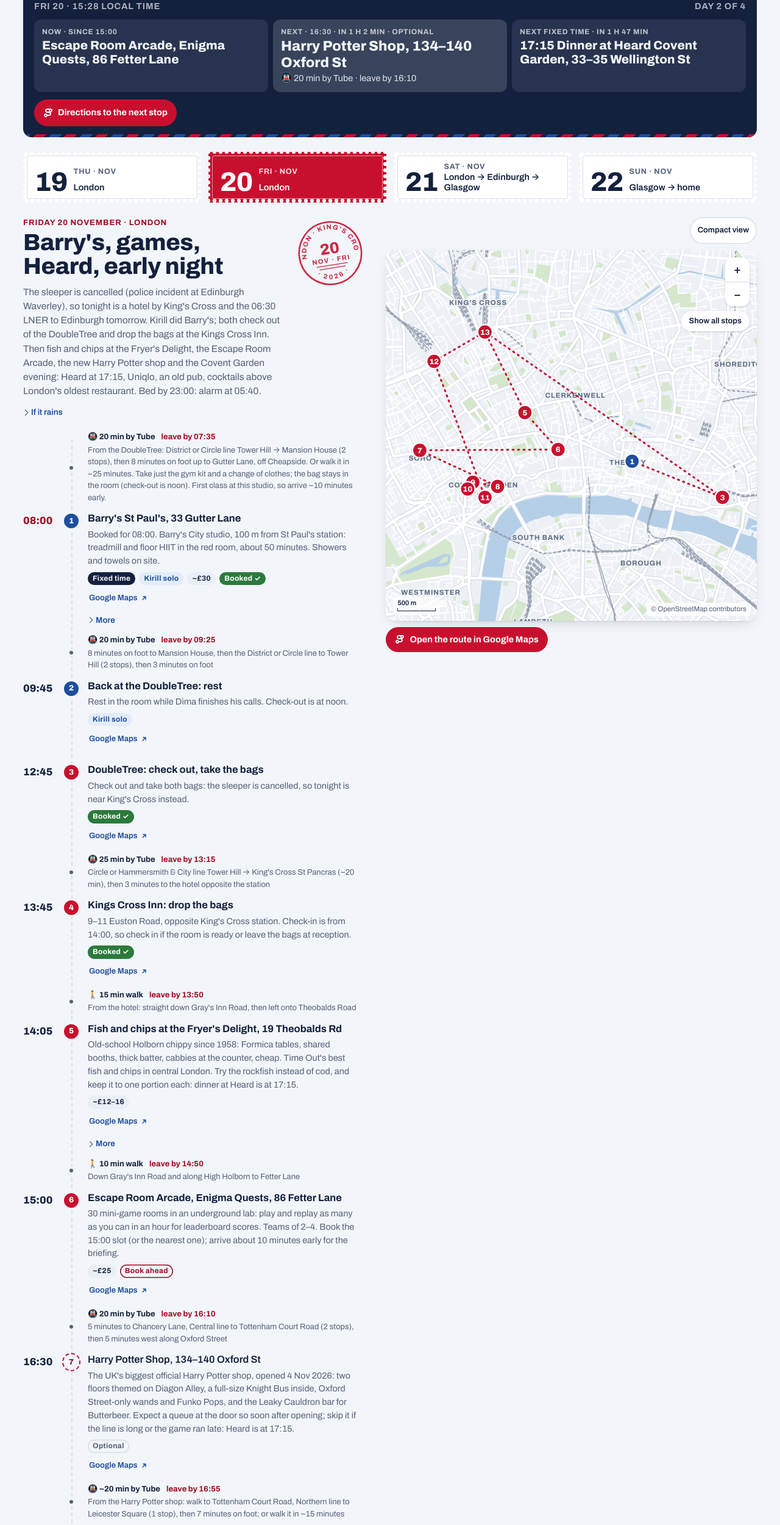
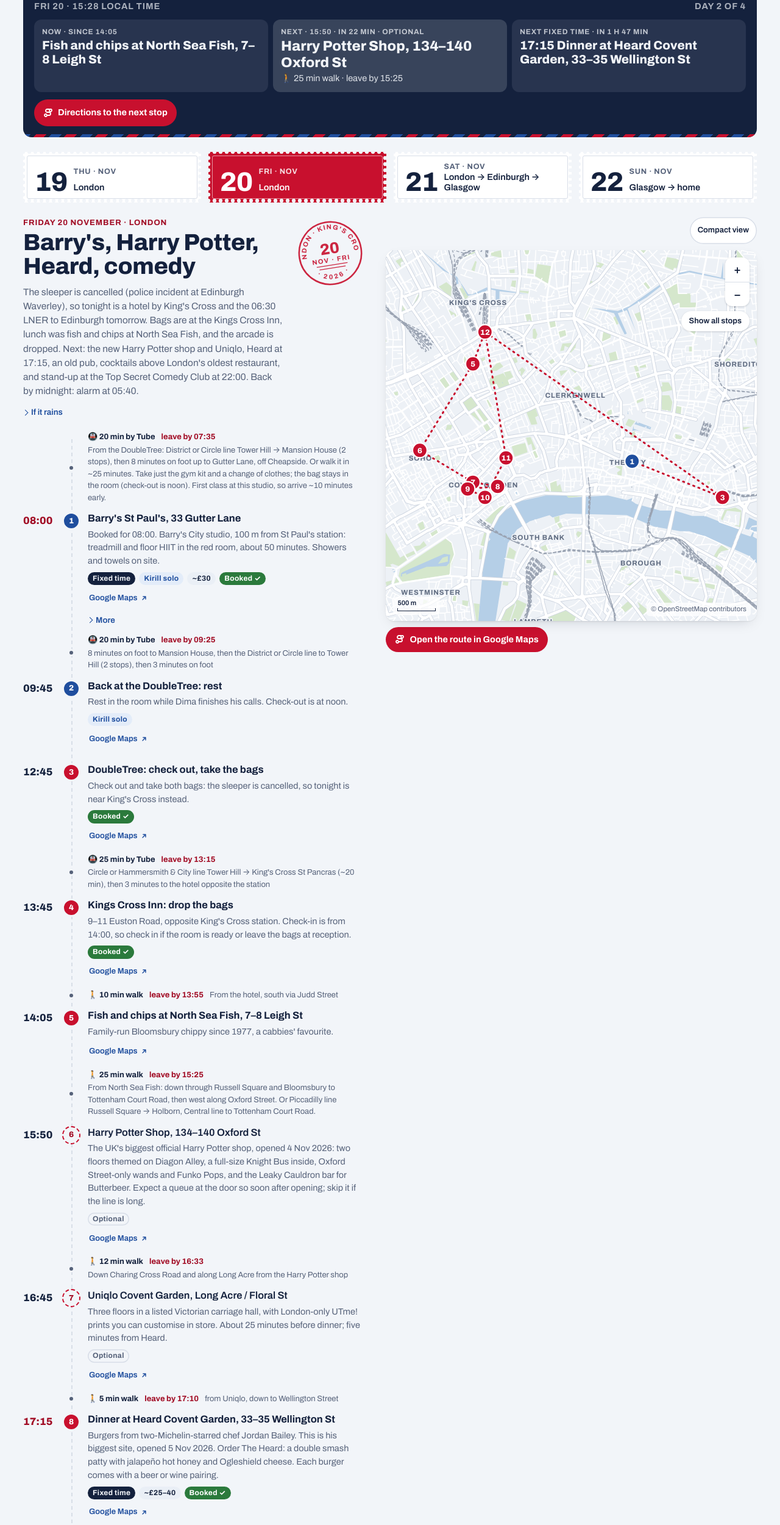
Before and after one commit to kirkopopop/UkTrip, a plain HTML site: page index.html in a window 1280 px wide. Shown: the part 242-2742 px from the top of the page at 61% size. Drawn offline with Linux system fonts and the light colour scheme.

Commit message:
Friday: North Sea Fish lunch, arcade dropped, Top Secret Comedy Club at 22:00
Co-Authored-By: Claude Opus 5.5 <noreply@anthropic.com>
Claude-Session: https://claude.ai/code/session_016AL8XRow91bzKUxVzN1A8N

```diff
--- a/index.html
+++ b/index.html
@@ -659,7 +659,7 @@ details.spare[open] > summary::after{transform:rotate(-135deg)}
           <tr><td>Cocktails at Swift and Waltz</td><td><a href="#thu" data-goto="thu">Thu</a></td><td class="num">£14–18 each</td></tr>
           <tr><td>Barry's St Paul's, one class (Kirill)</td><td><a href="#fri" data-goto="fri">Fri</a></td><td class="num">~£30</td></tr>
           <tr><td>Postal Museum + Mail Rail (Kirill)</td><td><a href="#fri" data-goto="fri">Fri</a></td><td class="num">~£18–20</td></tr>
-          <tr><td>Interactive experience (karts, Crystal Maze, Escape Arcade, Prison Island)</td><td><a href="#fri" data-goto="fri">Fri</a></td><td class="num">~£25–79</td></tr>
+          <tr><td>Top Secret Comedy Club, Friday late show (booked)</td><td><a href="#fri" data-goto="fri">Fri</a></td><td class="num">~£15</td></tr>
           <tr><td>Heard Covent Garden, burger and a drink</td><td><a href="#fri" data-goto="fri">Fri</a></td><td class="num">~£25–40</td></tr>
           <tr><td>Caledonian Sleeper (cancelled, full refund); LNER on the same ticket</td><td><a href="#sat" data-goto="sat">Sat</a></td><td class="num">£0</td></tr>
           <tr><td>Kings Cross Inn Hotel, 1 night</td><td><a href="#fri" data-goto="fri">Fri</a></td><td class="num">tbc</td></tr>
@@ -714,7 +714,7 @@ details.spare[open] > summary::after{transform:rotate(-135deg)}
           <a href="https://www.timeout.com/london/restaurants/tatar-bunar" target="_blank" rel="noopener">Tatar Bunar</a> ·
           <a href="https://thatsup.co.uk/london/gym/barrys-london-st-pauls/" target="_blank" rel="noopener">Barry's St Paul's</a> ·
           <a href="https://www.timeout.com/london/museums/british-postal-museum-and-archive" target="_blank" rel="noopener">Postal Museum</a> ·
-          <a href="https://www.timeout.com/london/news/arcade-arena-london-southbank-games-080926" target="_blank" rel="noopener">Arcade Arena</a> ·
+          <a href="https://thetopsecretcomedyclub.co.uk/" target="_blank" rel="noopener">Top Secret Comedy Club</a> ·
           <a href="https://www.simmonsbar.co.uk/?p=264" target="_blank" rel="noopener">Simmons Greek Street</a> ·
           <a href="https://www.timeout.com/london/bars-and-pubs/waltz" target="_blank" rel="noopener">Waltz</a> ·
           <a href="https://www.timeout.com/london/bars-pubs/soho-london-bars" target="_blank" rel="noopener">Soho bars</a> ·
@@ -787,9 +787,9 @@ var DAYS = [
     {t:"~23:30", n:"Back to the DoubleTree", go:{m:"walk",min:25,txt:"or an Uber, ~£10–15"}, p:"25 min on foot from Shoreditch, or an Uber (~£10–15). Early start tomorrow for Barry's.", off:true}
    ]},
  { id:"fri", iso:"2026-11-20", cities:["london"], mark:"LONDON · KING'S CROSS", tab:"Fri 20", place:"London", date:"Friday 20 November", city:"london",
-   title:"Barry's, games, Heard, early night",
-   rain:["Every stop today is indoors, and the Covent Garden hops are about 5 minutes each.","The walk from the hotel to the Fryer's Delight is the longest stretch outside (15 min); take the Piccadilly line one stop to Russell Square if it pours."],
-   intro:"The sleeper is cancelled (police incident at Edinburgh Waverley), so tonight is a hotel by King's Cross and the 06:30 LNER to Edinburgh tomorrow. Kirill did Barry's; both check out of the DoubleTree and drop the bags at the Kings Cross Inn. Then fish and chips at the Fryer's Delight, the Escape Room Arcade, the new Harry Potter shop and the Covent Garden evening: Heard at 17:15, Uniqlo, an old pub, cocktails above London's oldest restaurant. Bed by 23:00: alarm at 05:40.",
+   title:"Barry's, Harry Potter, Heard, comedy",
+   rain:["Every stop today is indoors, and the Covent Garden hops are about 5 minutes each.","From Rules to the comedy club is a 10-minute walk up Drury Lane; Holborn station is right by the club for the ride back."],
+   intro:"The sleeper is cancelled (police incident at Edinburgh Waverley), so tonight is a hotel by King's Cross and the 06:30 LNER to Edinburgh tomorrow. Bags are at the Kings Cross Inn, lunch was fish and chips at North Sea Fish, and the arcade is dropped. Next: the new Harry Potter shop and Uniqlo, Heard at 17:15, an old pub, cocktails above London's oldest restaurant, and stand-up at the Top Secret Comedy Club at 22:00. Back by midnight: alarm at 05:40.",
    off:"Sleeper cancelled. Night at the Kings Cross Inn Hotel, then the <b>06:30</b> LNER King's Cross → Edinburgh Waverley on Saturday.",
    stops:[
     {t:"08:00", n:"Barry's St Paul's, 33 Gutter Lane", k:"fixed", chk:"barrys", go:{m:"tube",min:20,leave:"07:35",txt:"From the DoubleTree: District or Circle line Tower Hill → Mansion House (2 stops), then 8 minutes on foot up to Gutter Lane, off Cheapside. Or walk it in ~25 minutes. Take just the gym kit and a change of clothes; the bag stays in the room (check-out is noon). First class at this studio, so arrive ~10 minutes early."}, p:"Booked for 08:00. Barry's City studio, 100 m from St Paul's station: treadmill and floor HIIT in the red room, about 50 minutes. Showers and towels on site.", who:"Kirill", fee:["~£30","paid"], ll:[51.5149,-0.0952], q:"Barry's London St Paul's, 33 Gutter Lane",
@@ -797,19 +797,17 @@ var DAYS = [
     {t:"09:45", n:"Back at the DoubleTree: rest", go:{m:"tube",min:20,txt:"8 minutes on foot to Mansion House, then the District or Circle line to Tower Hill (2 stops), then 3 minutes on foot"}, p:"Rest in the room while Dima finishes his calls. Check-out is at noon.", who:"Kirill", ll:[51.5106,-0.0780], q:"DoubleTree by Hilton London Tower of London, 7 Pepys Street"},
     {t:"12:45", n:"DoubleTree: check out, take the bags", chk:"doubletree", p:"Check out and take both bags: the sleeper is cancelled, so tonight is near King's Cross instead.", ll:[51.5106,-0.0780], q:"DoubleTree by Hilton London Tower of London, 7 Pepys Street"},
     {t:"13:45", n:"Kings Cross Inn: drop the bags", chk:"kxinn", go:{m:"tube",min:25,leave:"13:15",txt:"Circle or Hammersmith & City line Tower Hill → King's Cross St Pancras (~20 min), then 3 minutes to the hotel opposite the station"}, p:"9–11 Euston Road, opposite King's Cross station. Check-in is from 14:00, so check in if the room is ready or leave the bags at reception.", ll:[51.5303,-0.1232], q:"Kings Cross Inn Hotel, 9-11 Euston Road, London"},
-    {t:"14:05", n:"Fish and chips at the Fryer's Delight, 19 Theobalds Rd", go:{m:"walk",min:15,txt:"From the hotel: straight down Gray's Inn Road, then left onto Theobalds Road"}, p:"Old-school Holborn chippy since 1958: Formica tables, shared booths, thick batter, cabbies at the counter, cheap. Time Out's best fish and chips in central London. Try the rockfish instead of cod, and keep it to one portion each: dinner at Heard is at 17:15.", fee:["~£12–16","paid"], ll:[51.5207,-0.1156], q:"The Fryer's Delight, 19 Theobalds Road, London",
-      more:"<p>Eat in or take away. 10 minutes' walk to the Escape Room Arcade. If it's shut or rammed: <b>Golden Union</b>, Poland St, Soho (a tube hop away) or a pub lunch on Fetter Lane.</p>"},
-    {t:"15:00", n:"Escape Room Arcade, Enigma Quests, 86 Fetter Lane", chk:"karts", book:true, go:{m:"walk",min:10,txt:"Down Gray's Inn Road and along High Holborn to Fetter Lane"}, p:"30 mini-game rooms in an underground lab: play and replay as many as you can in an hour for leaderboard scores. Teams of 2–4. Book the 15:00 slot (or the nearest one); arrive about 10 minutes early for the briefing.", fee:["~£25","paid"], ll:[51.5163,-0.1093], q:"Enigma Quests, 86 Fetter Lane, London"},
-    {t:"16:30", n:"Harry Potter Shop, 134–140 Oxford St", k:"opt", go:{m:"tube",min:20,txt:"5 minutes to Chancery Lane, Central line to Tottenham Court Road (2 stops), then 5 minutes west along Oxford Street"}, p:"The UK's biggest official Harry Potter shop, opened 4 Nov 2026: two floors themed on Diagon Alley, a full-size Knight Bus inside, Oxford Street-only wands and Funko Pops, and the Leaky Cauldron bar for Butterbeer. Expect a queue at the door so soon after opening; skip it if the line is long or the game ran late: Heard is at 17:15.", ll:[51.5162,-0.1356], q:"Harry Potter Shop, 134-140 Oxford Street, London"},
-    {t:"17:15", n:"Dinner at Heard Covent Garden, 33–35 Wellington St", k:"fixed", chk:"heard", go:{m:"tube",min:20,est:true,txt:"From the Harry Potter shop: walk to Tottenham Court Road, Northern line to Leicester Square (1 stop), then 7 minutes on foot; or walk it in ~15 minutes"}, p:"Burgers from two-Michelin-starred chef Jordan Bailey. This is his biggest site, opened 5 Nov 2026. Order The Heard: a double smash patty with jalapeño hot honey and Ogleshield cheese. Each burger comes with a beer or wine pairing.", fee:["~£25–40","paid"], booked:true, ll:[51.5119,-0.1208], q:"Heard Covent Garden, 33-35 Wellington Street, London",
+    {t:"14:05", n:"Fish and chips at North Sea Fish, 7–8 Leigh St", go:{m:"walk",min:10,txt:"From the hotel, south via Judd Street"}, p:"Family-run Bloomsbury chippy since 1977, a cabbies' favourite.", ll:[51.5265,-0.1255], q:"North Sea Fish Restaurant, 7-8 Leigh Street, London"},
+    {t:"15:50", n:"Harry Potter Shop, 134–140 Oxford St", k:"opt", go:{m:"walk",min:25,txt:"From North Sea Fish: down through Russell Square and Bloomsbury to Tottenham Court Road, then west along Oxford Street. Or Piccadilly line Russell Square → Holborn, Central line to Tottenham Court Road."}, p:"The UK's biggest official Harry Potter shop, opened 4 Nov 2026: two floors themed on Diagon Alley, a full-size Knight Bus inside, Oxford Street-only wands and Funko Pops, and the Leaky Cauldron bar for Butterbeer. Expect a queue at the door so soon after opening; skip it if the line is long.", ll:[51.5162,-0.1356], q:"Harry Potter Shop, 134-140 Oxford Street, London"},
+    {t:"16:45", n:"Uniqlo Covent Garden, Long Acre / Floral St", k:"opt", go:{m:"walk",min:12,txt:"Down Charing Cross Road and along Long Acre from the Harry Potter shop"}, p:"Three floors in a listed Victorian carriage hall, with London-only UTme! prints you can customise in store. About 25 minutes before dinner; five minutes from Heard.", ll:[51.5124,-0.1255], q:"Uniqlo Covent Garden, Long Acre, London"},
+    {t:"17:15", n:"Dinner at Heard Covent Garden, 33–35 Wellington St", k:"fixed", chk:"heard", go:{m:"walk",min:5,txt:"from Uniqlo, down to Wellington Street"}, p:"Burgers from two-Michelin-starred chef Jordan Bailey. This is his biggest site, opened 5 Nov 2026. Order The Heard: a double smash patty with jalapeño hot honey and Ogleshield cheese. Each burger comes with a beer or wine pairing.", fee:["~£25–40","paid"], booked:true, ll:[51.5119,-0.1208], q:"Heard Covent Garden, 33-35 Wellington Street, London",
       more:"<p>Booked for 17:15. <b>Dessert in the Soda Room downstairs:</b> a speakeasy dessert and cocktail bar with hot apple pie, brûlée cheesecake and milk soft serve. It's for diners only, subject to space, so ask on arrival.</p>"},
-    {t:"18:35", n:"Uniqlo Covent Garden, Long Acre / Floral St", k:"opt", go:{m:"walk",min:5,txt:"from Heard, up to Long Acre"}, p:"Three floors in a listed Victorian carriage hall, with London-only UTme! prints you can customise in store. Straight after dinner: open until 20:00 on Fridays, so about 25 minutes before the pub.", ll:[51.5124,-0.1255], q:"Uniqlo Covent Garden, Long Acre, London"},
-    {t:"19:15", n:"Pint at the Lamb & Flag, 33 Rose St", k:"opt", go:{m:"walk",min:5,txt:"from Uniqlo, via Garrick Street"}, p:"A tiny, creaky 18th-century pub down an alley off Garrick Street, with low ceilings and wood panelling. On a Friday the crowd spills out into the lane.", fee:["~£7 a pint","paid"], ll:[51.5116,-0.1265], q:"Lamb and Flag, 33 Rose Street, London",
+    {t:"18:40", n:"Pint at the Lamb & Flag, 33 Rose St", k:"opt", go:{m:"walk",min:5,txt:"from Heard, via Garrick Street"}, p:"A tiny, creaky 18th-century pub down an alley off Garrick Street, with low ceilings and wood panelling. On a Friday the crowd spills out into the lane.", fee:["~£7 a pint","paid"], ll:[51.5116,-0.1265], q:"Lamb and Flag, 33 Rose Street, London",
       more:"<p>If it's rammed: <b>The Harp</b> (47 Chandos Place), a narrow, award-winning real-ale pub 5 minutes away.</p>"},
-    {t:"20:15", n:"Cocktails upstairs at Rules, 35 Maiden Lane", k:"opt", go:{m:"walk",min:5}, p:"The bar above London's oldest restaurant (1798): game trophies, red velvet and serious classic cocktails. 5 minutes' walk from the Lamb & Flag.", fee:["~£16–19 a cocktail","paid"], ll:[51.5106,-0.1232], q:"Upstairs at Rules, 35 Maiden Lane, London",
-      more:"<p>Time for a second round elsewhere? <b>Eve Bar</b> (34 Southampton St), Adam Handling's basement cocktail bar under his restaurant Frog, is 2 minutes away.</p>"},
-    {t:"21:45", n:"One for the road at the Euston Tap", k:"opt", go:{m:"tube",min:20,txt:"Walk to Leicester Square, Northern line (Charing Cross branch) to Euston, ~6 min"}, p:"Craft beer in the two stone lodges at the Euston station gates, 10 minutes' walk from the hotel. One round only: the alarm is at 05:40.", fee:["~£6–8","paid"], ll:[51.5268,-0.1329], q:"Euston Tap, 190 Euston Road, London"},
-    {t:"22:45", n:"Kings Cross Inn: bed", chk:"kxinn", go:{m:"walk",min:10,txt:"East along Euston Road"}, p:"Pack tonight and set an alarm for 05:40. Leave the room by 06:05; King's Cross is across the road.", ll:[51.5303,-0.1232], q:"Kings Cross Inn Hotel, 9-11 Euston Road, London"}
+    {t:"19:45", n:"Cocktails upstairs at Rules, 35 Maiden Lane", k:"opt", go:{m:"walk",min:5}, p:"The bar above London's oldest restaurant (1798): game trophies, red velvet and serious classic cocktails. 5 minutes' walk from the Lamb & Flag.", fee:["~£16–19 a cocktail","paid"], ll:[51.5106,-0.1232], q:"Upstairs at Rules, 35 Maiden Lane, London",
+      more:"<p>Time for a second round before the show? <b>Eve Bar</b> (34 Southampton St), Adam Handling's basement cocktail bar under his restaurant Frog, is 2 minutes away. Leave by 21:40 for the comedy club.</p>"},
+    {t:"22:00", n:"Top Secret Comedy Club: late show", k:"fixed", chk:"comedy", booked:true, go:{m:"walk",min:12,leave:"21:40",est:true,txt:"From Rules: up Drury Lane to Kingsway (about 12 min). If the ticket says 170a Drury Lane instead, it's about 8 min"}, p:"Stand-up at the UK's highest-rated comedy club. On Fridays the 22:00 show is at the 23 Kingsway venue and runs until about 23:30; check the ticket for the venue. Cheap bar, so drinks are fine there.", ll:[51.5153,-0.1192], q:"Top Secret Comedy Club, 23 Kingsway, London"},
+    {t:"23:45", n:"Kings Cross Inn: bed", chk:"kxinn", go:{m:"tube",min:15,txt:"Holborn station is next to the club: Piccadilly line to King's Cross St Pancras (2 stops), then 3 minutes to the hotel"}, p:"Pack tonight and set an alarm for 05:40. Leave the room by 06:05; King's Cross is across the road.", ll:[51.5303,-0.1232], q:"Kings Cross Inn Hotel, 9-11 Euston Road, London"}
    ]},
  { id:"sat", iso:"2026-11-21", cities:["edinburgh","glasgow"], tab:"Sat 21", place:"London → Edinburgh → Glasgow", date:"Saturday 21 November", city:"edinburgh",
    title:"Early train, Edinburgh by day, Glasgow by night",
@@ -897,7 +895,7 @@ var CHECK = [
   ["hotel","Maldron Hotel Glasgow City, Sat night","50 Renfrew St; check-in from 15:00","Done",true],
   ["heard","Heard Covent Garden, Fri 17:15 for 2","Booked; ask for the Soda Room on arrival","Done",true],
   ["tatar","Tatar Bunar, Thu 19:30 for 2","Booked; 07771 013190 if running late","Done",true],
-  ["karts","Escape Room Arcade (Enigma Quests), Fri 15:00 for 2","Book a slot online","Now"],
+  ["comedy","Top Secret Comedy Club, Fri 22:00","Booked; check the ticket for the venue (Kingsway or Drury Lane)","Done",true],
   ["castle","Edinburgh Castle, Sat 11:15 or later","Timed entry, online","Now"],
   ["jw","Johnnie Walker Journey of Flavour, Sat 15:20 for 2","Booked; Hope Street entrance","Done",true],
   ["tennents","Tennent's brewery tour, Sun 12:00 for 2","tennents.com; check Sunday slots","Now"],
--- a/sw.js
+++ b/sw.js
@@ -1,6 +1,6 @@
 /* Offline copy of the trip page. Online: always fetch the newest page and refresh the copy.
    No signal: serve the saved copy. Fonts are cached the first time they load. */
-var CACHE = "trip-202611201317";
+var CACHE = "trip-202611201527";
 var SHELL = ["./", "index.html", "manifest.webmanifest", "icon-180.png", "icon-512.png"];
 self.addEventListener("install", function(e){
   e.waitUntil(caches.open(CACHE).then(function(c){ return c.addAll(SHELL); }).then(function(){ return self.skipWaiting(); }));
```
Also changed, not shown: src/page.html (+2 -2 lines), src/trip-data.js (+13 -15 lines).
